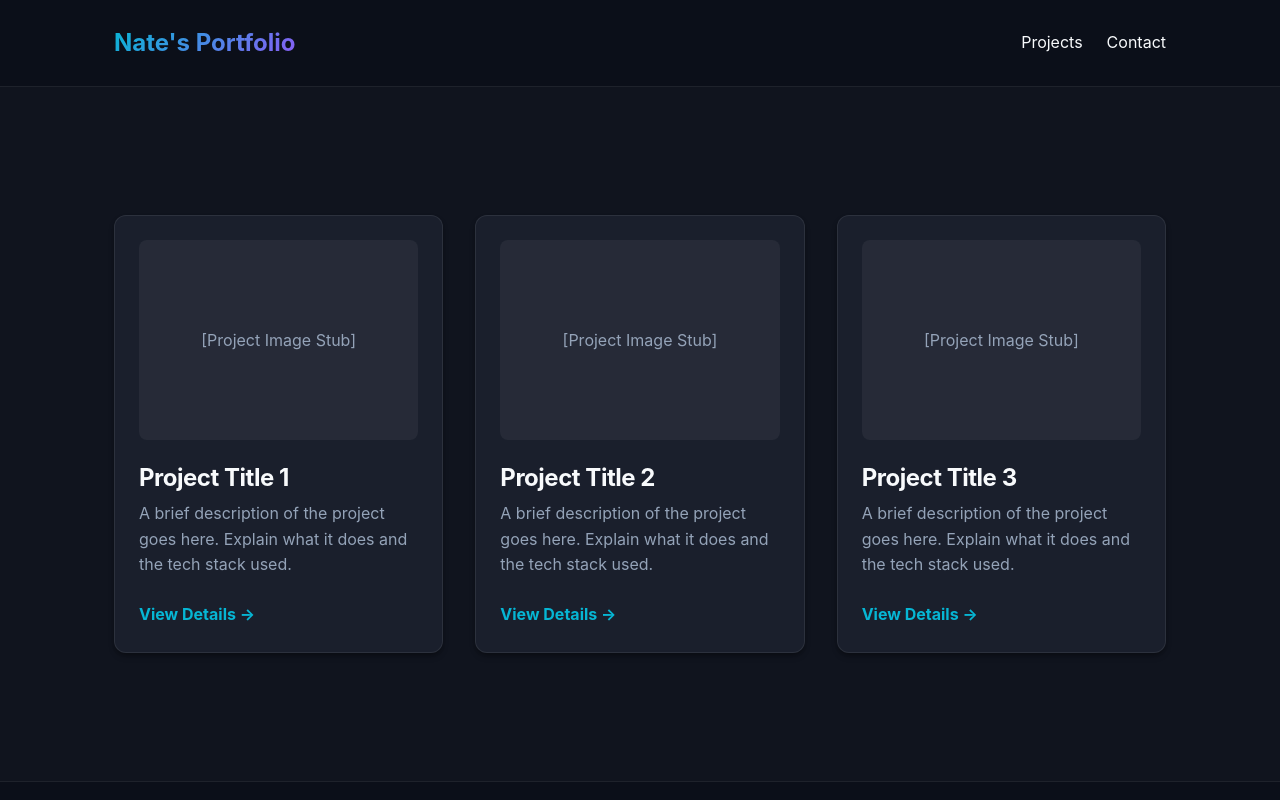
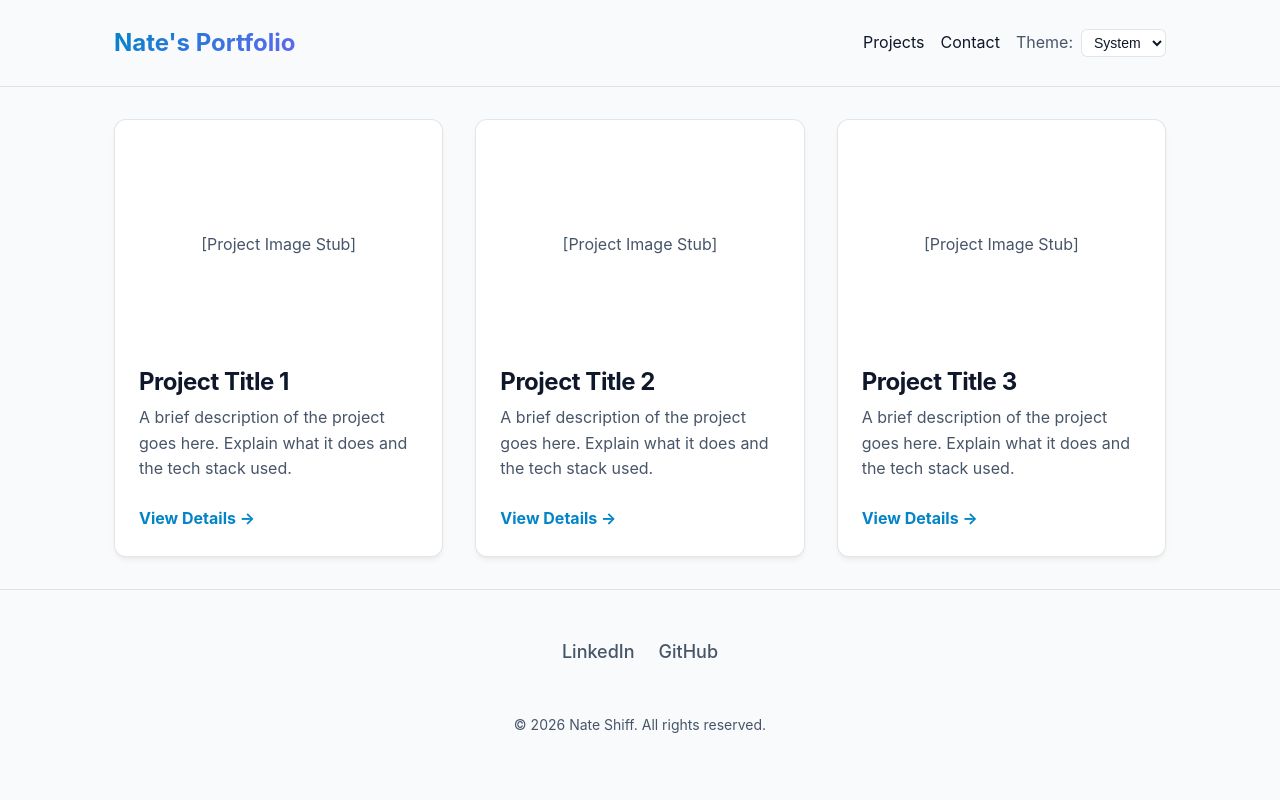
Before and after one commit to nshiff/nate-portfolio, a React (Vite) app: page / in a window 1280 px wide. Shown: the top 800 px of the page. Built offline with nearby package versions, Linux system fonts and the light colour scheme.

Commit message:
feat: light/dark theme toggle, defaulting to 'system'

```diff
--- a/src/App.tsx
+++ b/src/App.tsx
@@ -9,6 +9,8 @@ import { Home } from './pages/Home';
 import { Project1 } from './pages/Project1';
 import { Project2 } from './pages/Project2';
 import { Project3 } from './pages/Project3';
+import { ThemeProvider } from './components/theme-provider';
+import { ThemeToggle } from './components/ThemeToggle';
 
 // Create a layout component that includes the header, footer, and ScrollRestoration
 function Layout() {
@@ -17,15 +19,16 @@ function Layout() {
       <ScrollRestoration />
       {/* Header / Nav */}
       <header style={{ padding: '1.5rem 0', borderBottom: '1px solid var(--border-color)' }}>
-        <div className="container" style={{ display: 'flex', justifyContent: 'space-between', alignItems: 'center' }}>
+        <div className="container" style={{ display: 'flex', justifyContent: 'space-between', alignItems: 'center', flexWrap: 'wrap', gap: '1rem' }}>
           <Link to="/" style={{ fontSize: '1.5rem', fontWeight: 'bold', textDecoration: 'none' }} className="text-gradient">
             Nate's Portfolio
           </Link>
-          <nav>
-            <ul style={{ listStyle: 'none', display: 'flex', gap: '1.5rem' }}>
+          <nav style={{ display: 'flex', alignItems: 'center', gap: '1rem', flexWrap: 'wrap' }}>
+            <ul style={{ listStyle: 'none', display: 'flex', gap: '1rem', margin: 0, padding: 0 }}>
               <li><Link to="/#projects" style={{ color: 'var(--text-primary)' }}>Projects</Link></li>
               <li><a href="#contact" style={{ color: 'var(--text-primary)' }}>Contact</a></li>
             </ul>
+            <ThemeToggle />
           </nav>
         </div>
       </header>
@@ -36,8 +39,6 @@ function Layout() {
       {/* Footer */}
       <footer id="contact" style={{ padding: '3rem 0', borderTop: '1px solid var(--border-color)', textAlign: 'center' }}>
         <div className="container">
-
-          <h2 style={{ fontSize: '2rem', marginBottom: '1rem' }}>Let's Connect</h2>
 
           <div style={{ display: 'flex', justifyContent: 'center', gap: '1.5rem', marginBottom: '3rem' }}>
             <a href="https://www.linkedin.com/in/nate-shiff/" target="_blank" rel="noopener noreferrer" style={{ color: 'var(--text-secondary)', fontSize: '1.125rem', fontWeight: '500' }}>
@@ -84,5 +85,9 @@ const router = createBrowserRouter([
 ]);
 
 export function App() {
-  return <RouterProvider router={router} />;
+  return (
+    <ThemeProvider>
+      <RouterProvider router={router} />
+    </ThemeProvider>
+  );
 }
--- /dev/null
+++ b/src/components/ThemeToggle.tsx
@@ -0,0 +1,32 @@
+import { useTheme } from './theme-provider';
+
+export function ThemeToggle() {
+  const { theme, setTheme } = useTheme();
+
+  return (
+    <div style={{ display: 'flex', alignItems: 'center', gap: '0.5rem' }}>
+      <label htmlFor="theme-select" style={{ color: 'var(--text-secondary)' }}>
+        Theme:
+      </label>
+      <select
+        id="theme-select"
+        value={theme}
+        onChange={(e) => setTheme(e.target.value as 'light' | 'dark' | 'system')}
+        style={{
+          background: 'var(--surface-color)',
+          color: 'var(--text-primary)',
+          border: '1px solid var(--border-color)',
+          borderRadius: '6px',
+          padding: '0.25rem 0.5rem',
+          fontSize: '0.875rem',
+          cursor: 'pointer',
+          outline: 'none'
+        }}
+      >
+        <option value="light">Light</option>
+        <option value="dark">Dark</option>
+        <option value="system">System</option>
+      </select>
+    </div>
+  );
+}
--- /dev/null
+++ b/src/components/theme-provider.tsx
@@ -0,0 +1,81 @@
+import React, { createContext, useContext, useEffect, useState } from 'react';
+
+type Theme = 'light' | 'dark' | 'system';
+
+type ThemeProviderProps = {
+  children: React.ReactNode;
+  defaultTheme?: Theme;
+  storageKey?: string;
+};
+
+type ThemeProviderState = {
+  theme: Theme;
+  setTheme: (theme: Theme) => void;
+};
+
+const initialState: ThemeProviderState = {
+  theme: 'system',
+  setTheme: () => null,
+};
+
+const ThemeProviderContext = createContext<ThemeProviderState>(initialState);
+
+export function ThemeProvider({
+  children,
+  defaultTheme = 'system',
+  storageKey = 'portfolio-theme',
+}: ThemeProviderProps) {
+  const [theme, setTheme] = useState<Theme>(
+    () => (localStorage.getItem(storageKey) as Theme) || defaultTheme
+  );
+
+  useEffect(() => {
+    const root = window.document.documentElement;
+    const mediaQuery = window.matchMedia('(prefers-color-scheme: dark)');
+
+    const applyTheme = (systemIsDark: boolean) => {
+      root.classList.remove('light', 'dark');
+      if (theme === 'system') {
+        root.classList.add(systemIsDark ? 'dark' : 'light');
+      } else {
+        root.classList.add(theme);
+      }
+    };
+
+    // Apply the theme immediately
+    applyTheme(mediaQuery.matches);
+
+    // Only listen for system changes if the theme is set to 'system'
+    if (theme !== 'system') return;
+
+    const handleChange = (e: MediaQueryListEvent) => {
+      applyTheme(e.matches);
+    };
+
+    mediaQuery.addEventListener('change', handleChange);
+    return () => mediaQuery.removeEventListener('change', handleChange);
+  }, [theme]);
+
+  const value = {
+    theme,
+    setTheme: (newTheme: Theme) => {
+      localStorage.setItem(storageKey, newTheme);
+      setTheme(newTheme);
+    },
+  };
+
+  return (
+    <ThemeProviderContext.Provider value={value}>
+      {children}
+    </ThemeProviderContext.Provider>
+  );
+}
+
+export const useTheme = () => {
+  const context = useContext(ThemeProviderContext);
+
+  if (context === undefined)
+    throw new Error('useTheme must be used within a ThemeProvider');
+
+  return context;
+};
--- a/src/index.css
+++ b/src/index.css
@@ -1,4 +1,4 @@
-:root {
+:root.dark {
   /* Color Palette - Premium Dark */
   --bg-color: #0b0f19;
   --surface-color: #1a1f2c;
@@ -15,6 +15,25 @@
   --border-color: rgba(255, 255, 255, 0.08);
   --shadow-sm: 0 4px 6px -1px rgba(0, 0, 0, 0.3), 0 2px 4px -2px rgba(0, 0, 0, 0.3);
   --shadow-md: 0 10px 15px -3px rgba(0, 0, 0, 0.4), 0 4px 6px -4px rgba(0, 0, 0, 0.4);
+}
+
+:root {
+  /* Color Palette - Light Mode */
+  --bg-color: #f8fafc;
+  --surface-color: #ffffff;
+  --surface-color-hover: #f1f5f9;
+  --text-primary: #0f172a;
+  --text-secondary: #475569;
+
+  /* Accents - Light Mode Adjustments */
+  --accent-color: #0284c7;
+  --accent-glow: rgba(2, 132, 199, 0.3);
+  --gradient-primary: linear-gradient(135deg, #0284c7, #6366f1);
+
+  /* Borders & Shadows */
+  --border-color: rgba(0, 0, 0, 0.1);
+  --shadow-sm: 0 4px 6px -1px rgba(0, 0, 0, 0.05), 0 2px 4px -2px rgba(0, 0, 0, 0.05);
+  --shadow-md: 0 10px 15px -3px rgba(0, 0, 0, 0.1), 0 4px 6px -4px rgba(0, 0, 0, 0.1);
 
   /* Typography */
   --font-sans: 'Inter', system-ui, -apple-system, sans-serif;
@@ -82,7 +101,6 @@ a:hover {
   border: 1px solid var(--border-color);
   border-radius: 12px;
   padding: 1.5rem;
-  transition: transform 0.3s ease, box-shadow 0.3s ease, background 0.3s ease;
   box-shadow: var(--shadow-sm);
 }
 
@@ -94,11 +112,5 @@ a:hover {
 
 /* Section Spacing */
 section {
-  padding: 5rem 0;
+  padding: 2rem 0;
 }
-
-@media (min-width: 768px) {
-  section {
-    padding: 8rem 0;
-  }
-}
```
